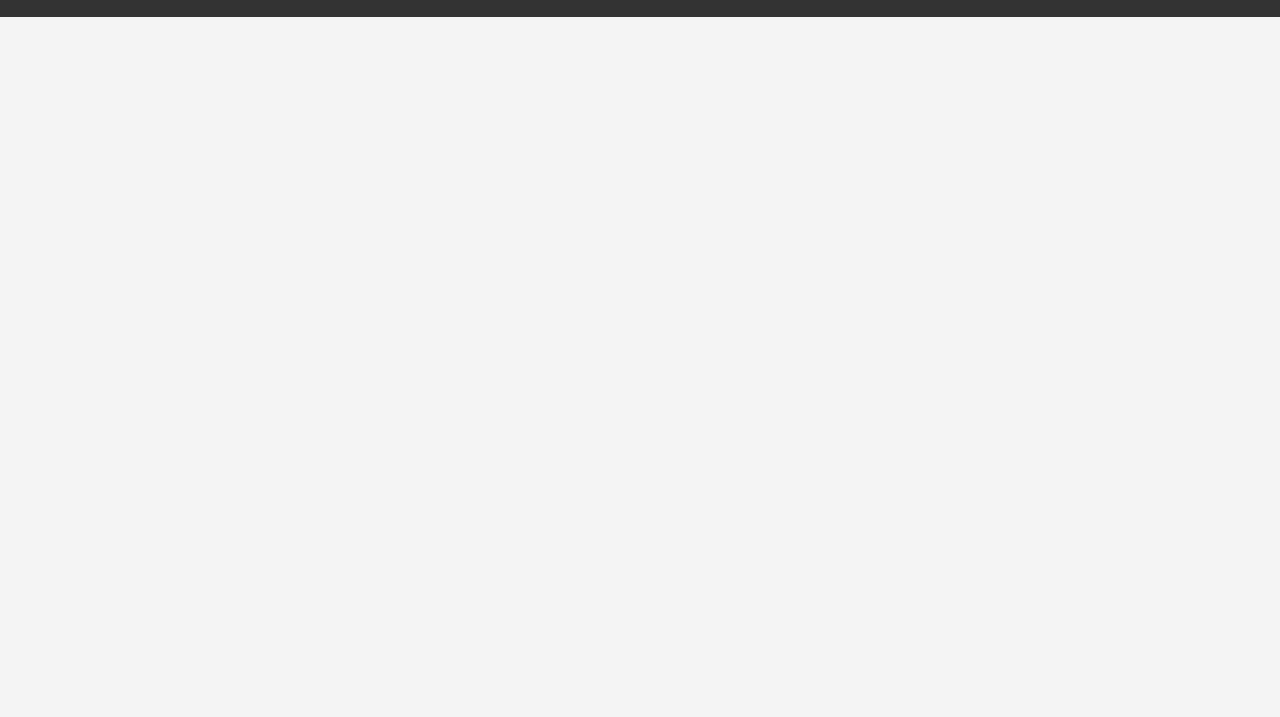
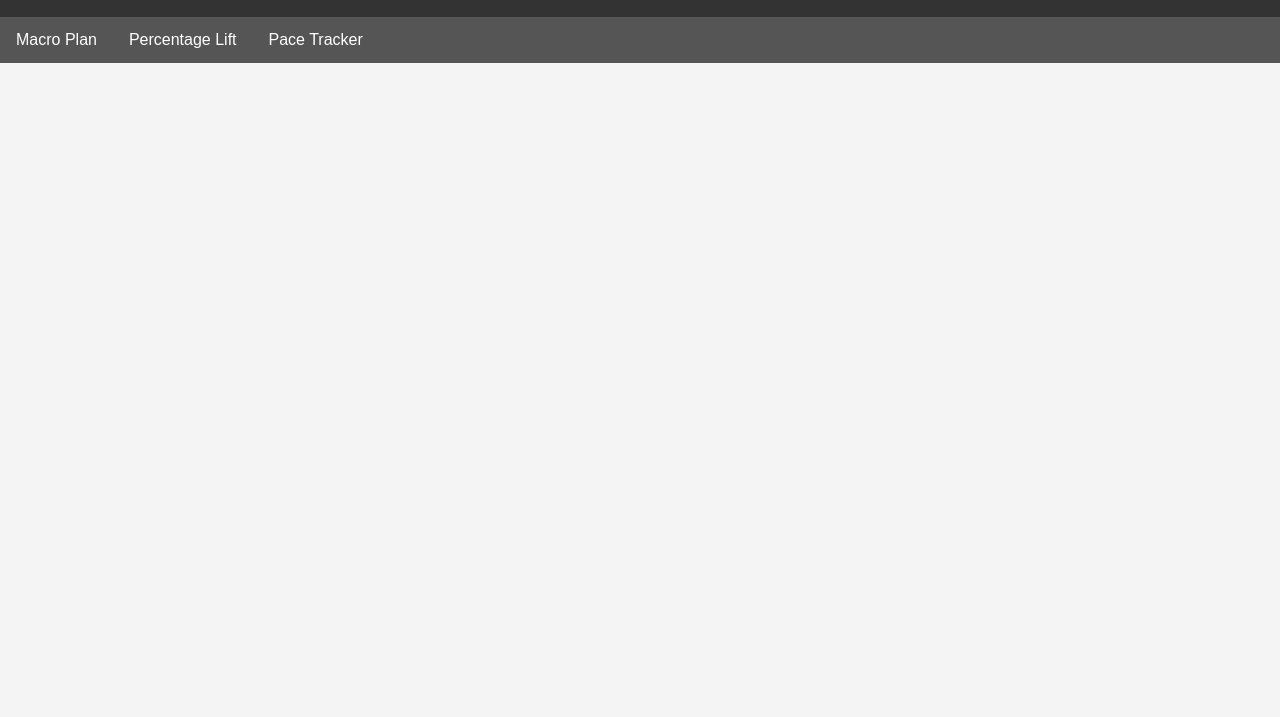
Before and after one commit to Duca4/supafit, a plain HTML site: page tab3.html in a window 1280 px wide. Shown: the part 83-800 px from the top of the page. Drawn offline with Linux system fonts and the light colour scheme.

Commit message:
Update tab3.html

```diff
--- a/tab3.html
+++ b/tab3.html
@@ -49,3 +49,8 @@
   <header>
     <h1>SUPA</h1>
   </header>
+    <nav>
+    <a href="tab1.html">Macro Plan</a>
+    <a href="tab2.html">Percentage Lift</a>
+    <a href="tab3.html">Pace Tracker</a>
+  </nav>
```
